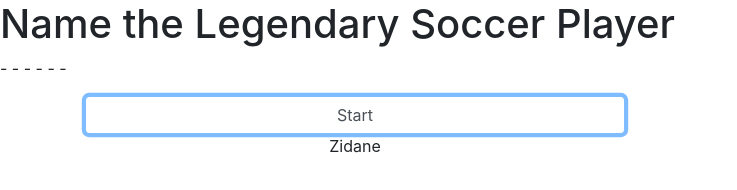
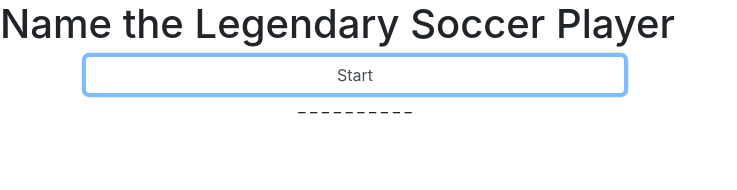
Before and after one commit to amirhasan1367/Psychic-Game, a plain HTML site: page index.html in a window 1280 px wide. Both pictures are taken after a click on the button "Start". Shown: the whole page, without its empty margins (0-737 px from the left). Drawn offline with nearby package versions, Linux system fonts and the light colour scheme.

Commit message:
click player done

```diff
--- a/assets/javascript/game.js
+++ b/assets/javascript/game.js
@@ -1,11 +1,32 @@
 
 //Defining array with words to guess
-var soccerPlayers = ["Baggio", "Totti", "Zidane", "Rivaldo", "Ronaldo"]
+var soccerPlayers = ["Baggio", "Totti", "Zidane", "Rivaldo", "Ronaldinho"]
 
-$("#startButton").on("click", function () {
-    var number = Math.floor((Math.random() * soccerPlayers.length));
-    $("#playerText").text(soccerPlayers[number])
-})
+
+for (i = 0; i < soccerPlayers.length; i++) {
+    console.log(soccerPlayers[i].length);
+}
+    //$("#startButton").on("click", function () {
+    // var number = Math.floor((Math.random() * soccerPlayers.length));
+    //})
+
+
+    document.getElementById("startButton").onclick = function() {pickPlayer()};
+
+    function pickPlayer(){
+        var str = "_ ";
+        var number = soccerPlayers[Math.floor((Math.random() * soccerPlayers.length))];
+        console.log (number)
+        document.getElementById("playerText").innerHTML = str.repeat(number.length);
+    }
+
+
+    // var str = "_ ";
+    // for (i = 0; i < soccerPlayers.length; i++) {
+    //     document.getElementById("playerText").innerHTML = str.repeat(soccerPlayers[i].length)
+    //     //$("#playerText").text(str.repeat(soccerPlayers[i].length));
+    // }
+
 
 
 
--- a/index.html
+++ b/index.html
@@ -15,7 +15,7 @@
 <body>
     <div id="guess word">
         <h1>Name the Legendary Soccer Player</h1>
-        <p>- - - - - -</p>
+
     </div>
 
     <div class="container">
```
